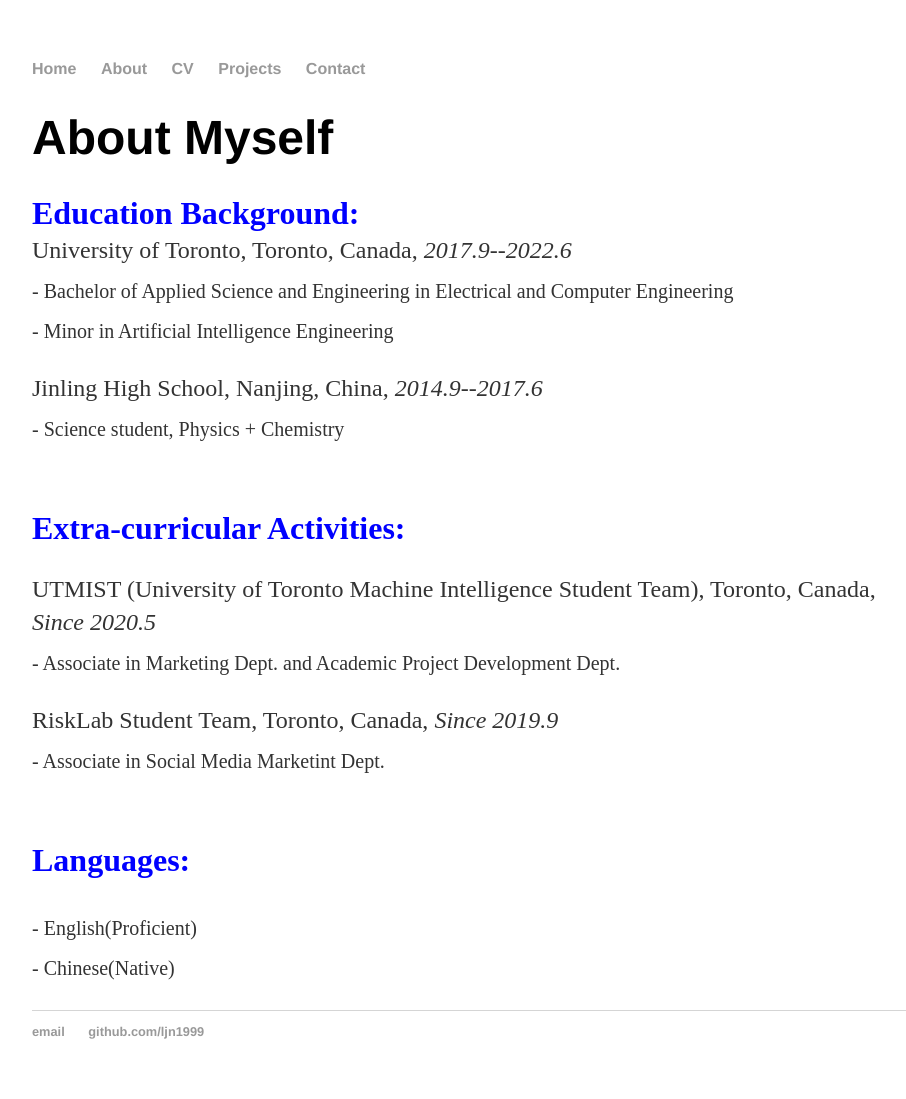
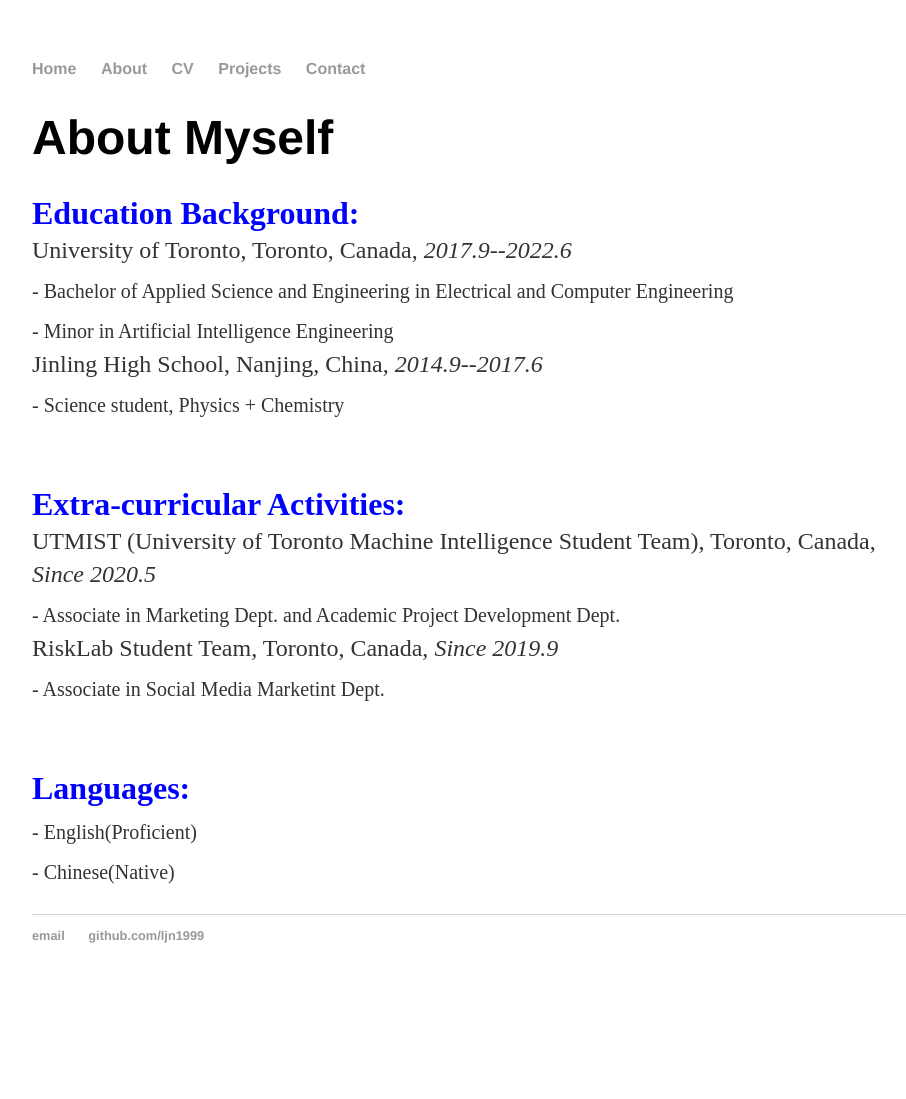
Before and after one commit to ljn1999/ljn1999.github.io, a Jekyll site: the page built from about/index.html, in a window 1280 px wide. Shown: the whole page, without its empty margins (160-1066 px from the left). Built offline with Jekyll 4.4.1, drawn with Linux system fonts in a browser that asks for light colours; after the commit the page ends 1003 px from its top, so only the background shows below that.

Commit message:
Update index.html

```diff
--- a/about/index.html
+++ b/about/index.html
@@ -10,26 +10,26 @@ title: About Jiani Li
 
 	<br>University of Toronto, Toronto, Canada, <em>2017.9--2022.6</em>
 	<br><sub> - Bachelor of Applied Science and Engineering in Electrical and Computer Engineering
-	<br> - Minor in Artificial Intelligence Engineering</sub></p>
+	<br> - Minor in Artificial Intelligence Engineering</sub>
 
-	<p>Jinling High School, Nanjing, China, <em>2014.9--2017.6</em>
+	<br>Jinling High School, Nanjing, China, <em>2014.9--2017.6</em>
 	<br><sub> - Science student, Physics + Chemistry</sub></p>
 
 	<br>
 
-	<p><font size="6" color="blue"><b>Extra-curricular Activities:</b></font></p>
+	<p><font size="6" color="blue"><b>Extra-curricular Activities:</b></font>
 
-	<p>UTMIST (University of Toronto Machine Intelligence Student Team), Toronto, Canada, <em>Since 2020.5</em>
-	<br><sub> - Associate in Marketing Dept. and Academic Project Development Dept.</sub></p>
+	<br>UTMIST (University of Toronto Machine Intelligence Student Team), Toronto, Canada, <em>Since 2020.5</em>
+	<br><sub> - Associate in Marketing Dept. and Academic Project Development Dept.</sub>
 
-	<p>RiskLab Student Team, Toronto, Canada, <em>Since 2019.9</em>
+	<br>RiskLab Student Team, Toronto, Canada, <em>Since 2019.9</em>
 	<br><sub> - Associate in Social Media Marketint Dept.</sub></p>
 
 	<br>
 
-	<p><font size="6" color="blue"><b>Languages:</b></font></p>
+	<p><font size="6" color="blue"><b>Languages:</b></font>
 
-	<p><sub> - English(Proficient)
+	<br><sub> - English(Proficient)
 	<br> - Chinese(Native)</sub></p>
 
 
```
